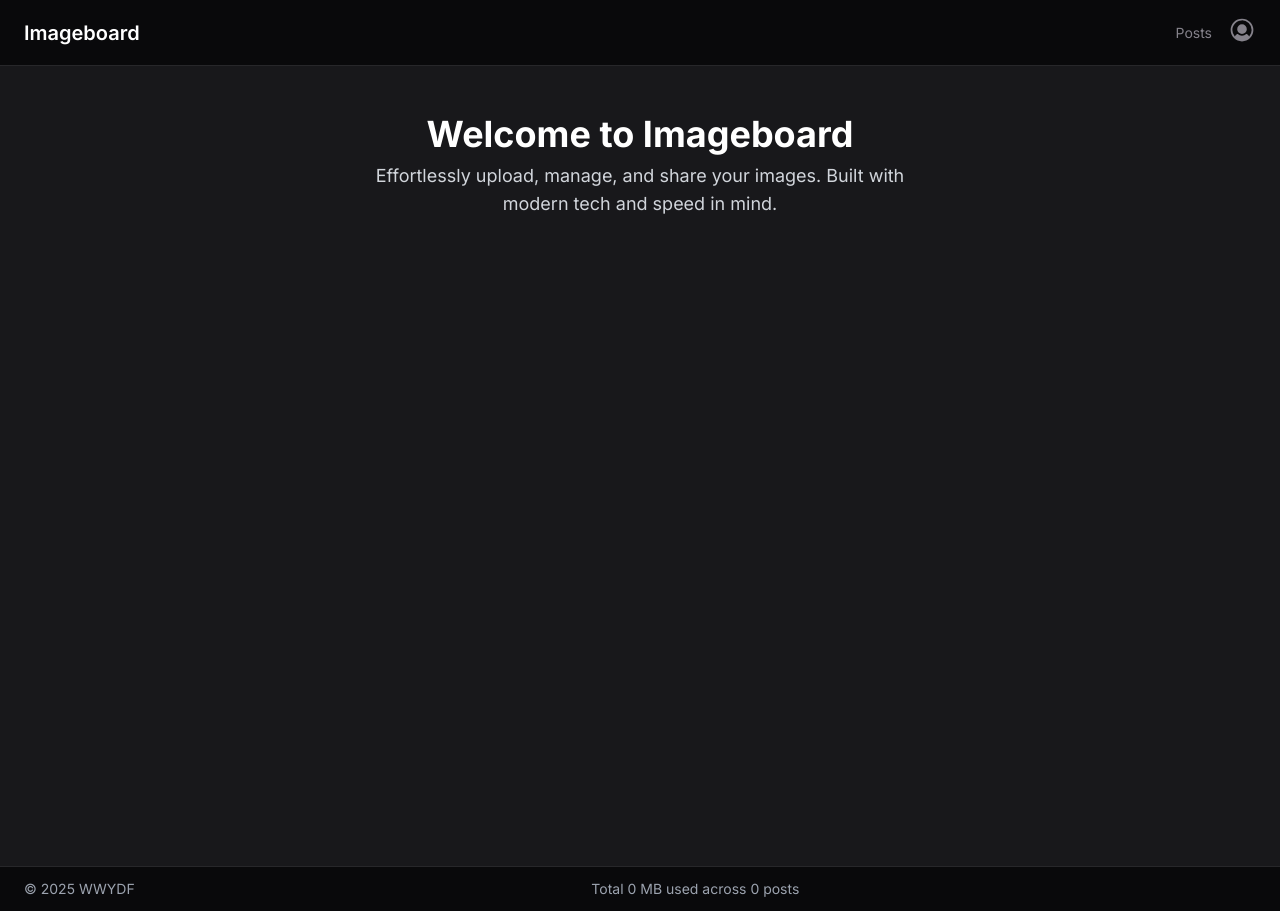
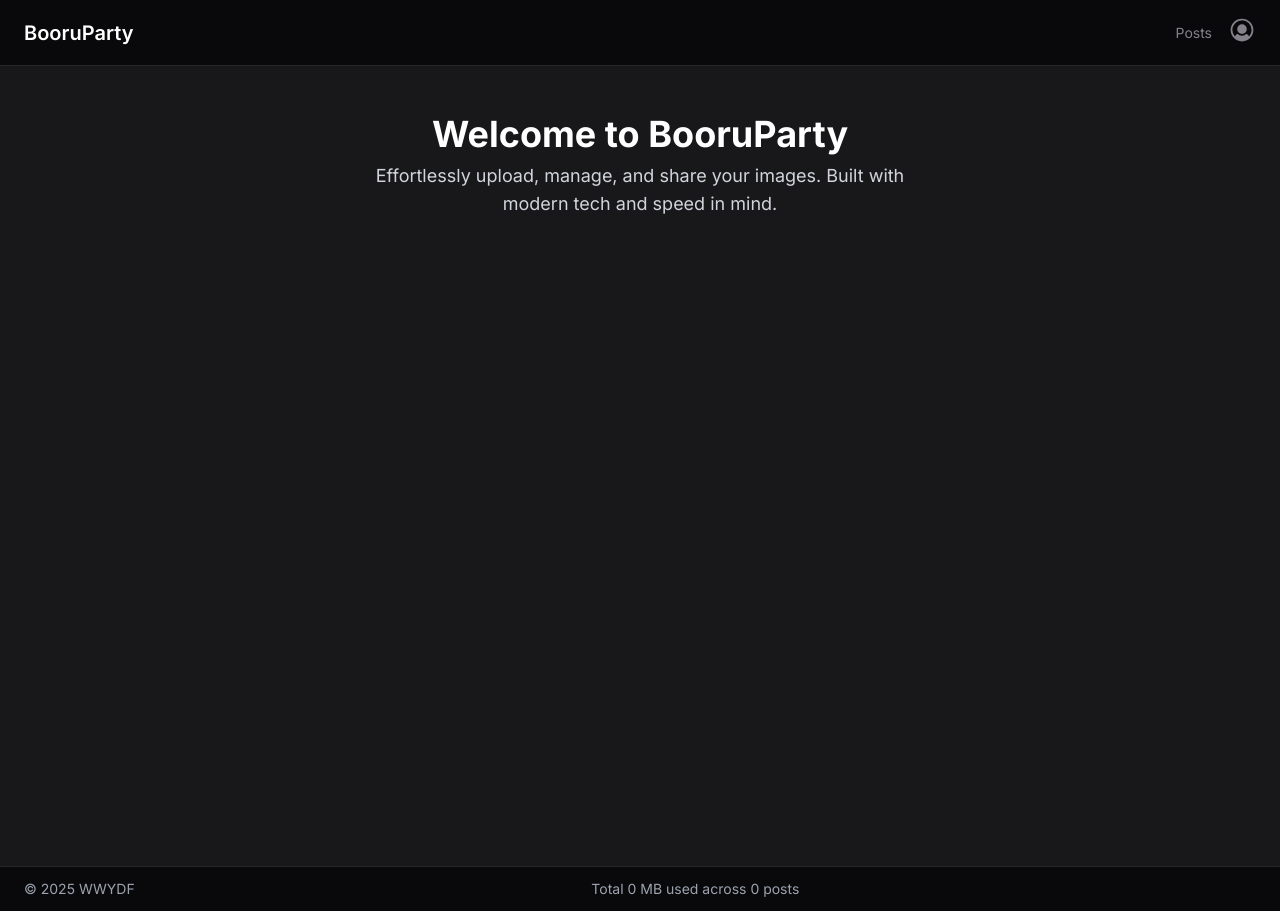
Before and after one commit to WWYDF/BooruParty, a Next.js app in the folder frontend/: page / in a window 1280 px wide. Built offline with nearby package versions, Linux system fonts and the light colour scheme; no server answers; the database is empty.

Commit message:
example dotenv
- Added `.env.example`
- Added dynamic site name

```diff
--- a/frontend/src/app/layout.tsx
+++ b/frontend/src/app/layout.tsx
@@ -7,7 +7,7 @@ import { ToastProvider } from '@/components/clientSide/Toast';
 import Footer from '@/components/clientSide/Footer';
 
 const inter = Inter({ subsets: ['latin'] });
-const site_name = process.env.SITE_NAME || 'https://example.com'
+const site_name = process.env.NEXT_PUBLIC_SITE_NAME || 'https://example.com'
 
 export const metadata: Metadata = {
   metadataBase: new URL(process.env.NEXT_PUBLIC_SITE_URL || 'https://example.com'),
--- a/frontend/src/app/page.tsx
+++ b/frontend/src/app/page.tsx
@@ -27,7 +27,7 @@ export default function HomePage() {
           transition={{ delay: 0.2, duration: 0.5 }}
           className="text-4xl font-bold mb-2"
         >
-          Welcome to Imageboard
+          Welcome to {process.env.NEXT_PUBLIC_SITE_NAME ?? 'Imageboard'}
         </motion.h1>
 
         <motion.p
--- a/frontend/src/app/post/[id]/page.tsx
+++ b/frontend/src/app/post/[id]/page.tsx
@@ -166,7 +166,7 @@ export default async function PostPage({
   return (
     <main className="grid grid-cols-1 md:grid-cols-[350px_1fr] gap-6 p-4">
       <meta name="description" content={desc} />
-      <meta property="og:title" content={`Post #${post.id}${artistText} | ${process.env.SITE_NAME}`} />
+      <meta property="og:title" content={`Post #${post.id}${artistText} | ${process.env.NEXT_PUBLIC_SITE_NAME}`} />
       <meta property="og:description" content={desc} />
 
       {/* LEFT COLUMN - Metadata */}
--- a/frontend/src/components/clientSide/Navbar.tsx
+++ b/frontend/src/components/clientSide/Navbar.tsx
@@ -91,7 +91,7 @@ export default function Navbar() {
         className="w-full px-6 py-4 flex items-center justify-between bg-zinc-950 border-b border-zinc-800"
       >
         <Link href="/" className="text-xl font-semibold text-white">
-          Imageboard
+          {process.env.NEXT_PUBLIC_SITE_NAME ?? 'Imageboard'}
         </Link>
 
         {/* Desktop Links */}
```
Also changed, not shown: 1 other file (tests, documents, lock files or other folders).
